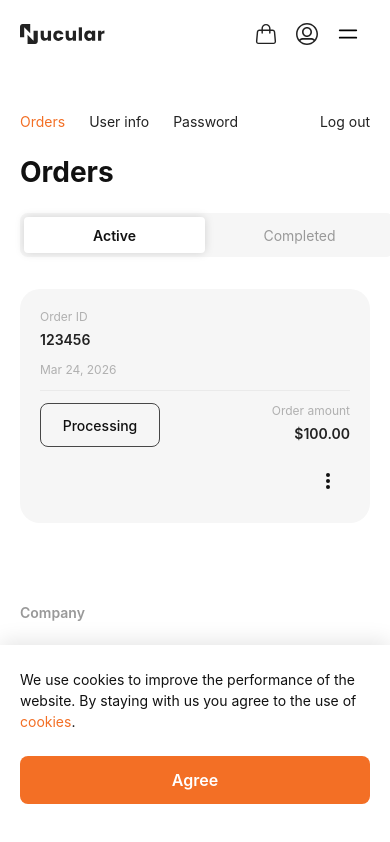
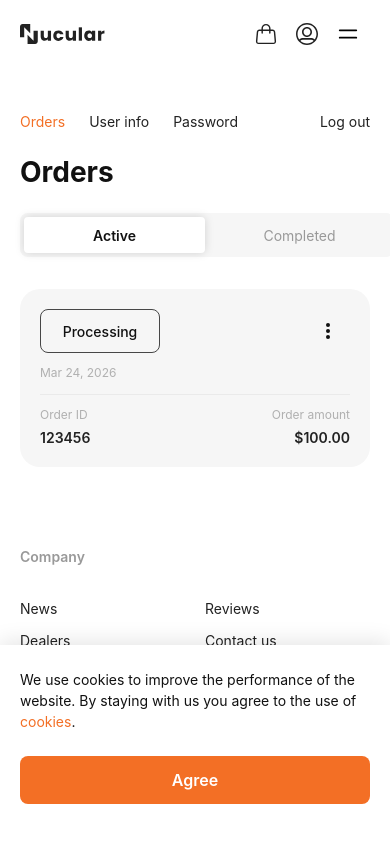
Before and after one commit to nucular2/nucularelectronics, a React (Vite) app in the folder frontend/: page /orders in a window 390 px wide. Built offline with nearby package versions, Linux system fonts and the light colour scheme; no server answers.

Commit message:
Orders mobile: adjust card width and grid areas

```diff
--- a/frontend/src/app-styles.css
+++ b/frontend/src/app-styles.css
@@ -1024,23 +1024,31 @@
 
   .order-card {
     min-height: 168px;
-    grid-template-columns: 1fr 1fr;
+    max-width: 360px;
+    margin-left: auto;
+    margin-right: auto;
+    display: grid;
+    grid-template-columns: 1fr auto;
+    grid-template-areas:
+      "status menu"
+      "date date"
+      "id amount";
     row-gap: 12px;
     column-gap: 16px;
     align-items: start;
   }
 
   .order-status {
-    grid-column: 1;
+    grid-area: status;
   }
 
   .order-menu-wrap {
-    grid-column: 2;
+    grid-area: menu;
     justify-self: end;
   }
 
   .order-date {
-    grid-column: 1 / -1;
+    grid-area: date;
     font-family: var(--font-family);
     font-weight: 400;
     font-size: 12px;
@@ -1052,6 +1060,7 @@
 
   .order-id,
   .order-amount {
+    grid-area: id;
     display: flex;
     flex-direction: column;
     gap: 4px;
@@ -1071,6 +1080,7 @@
   }
 
   .order-amount {
+    grid-area: amount;
     text-align: right;
     justify-self: end;
   }
```
